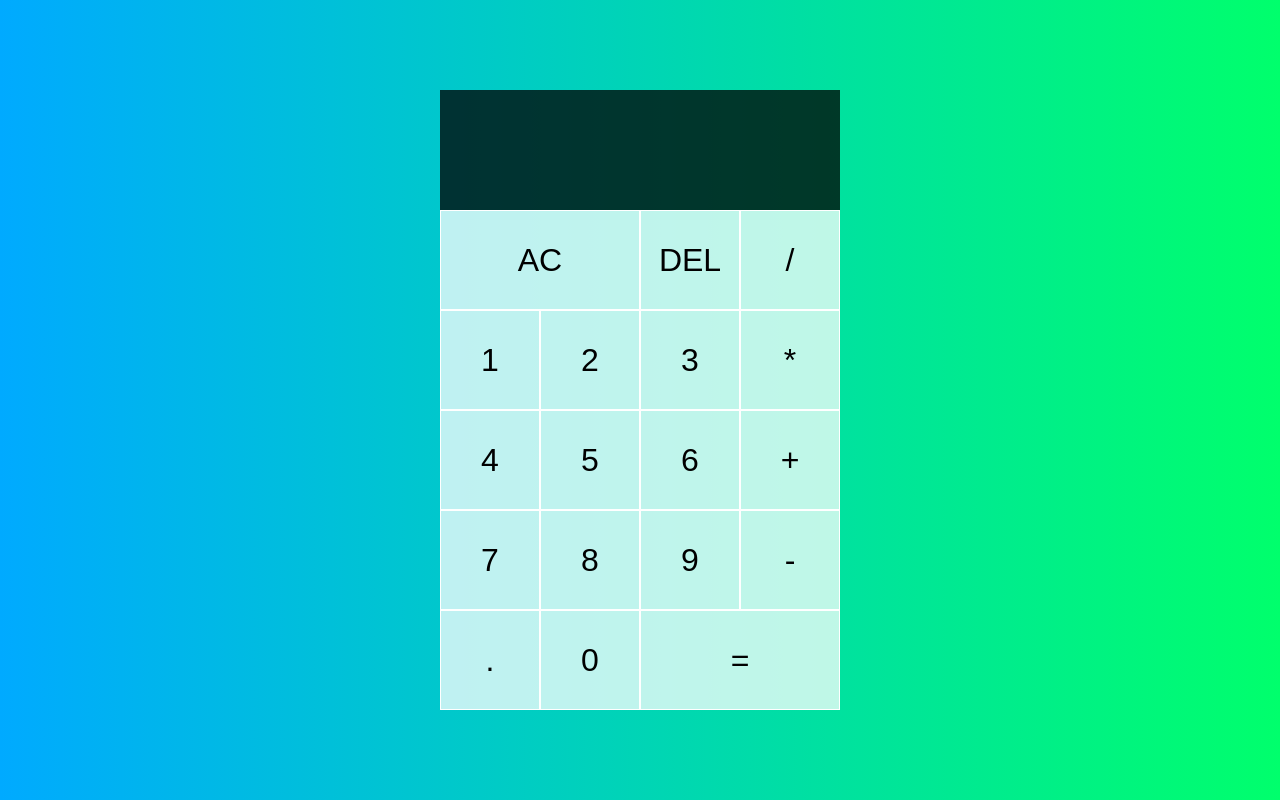
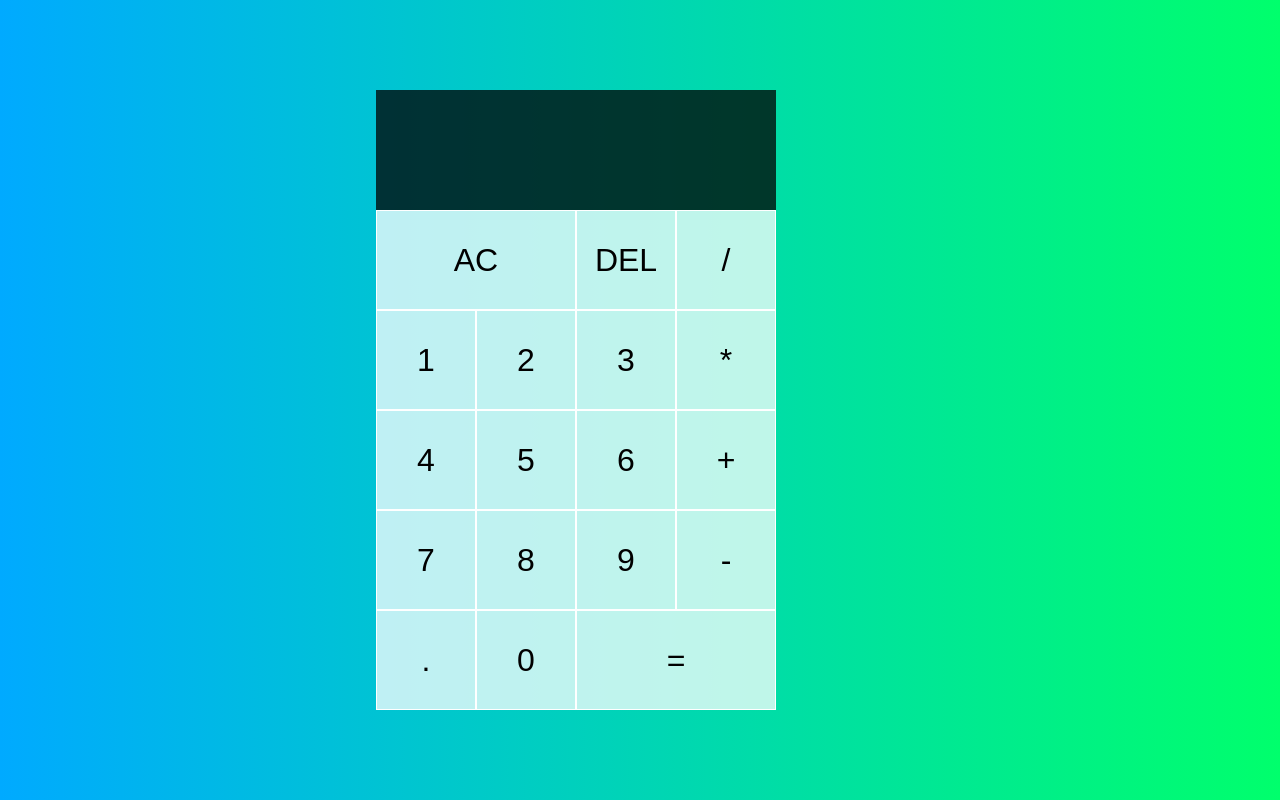
Before and after one commit to dev-athul/Calculator, a plain HTML site: page index.html in a window 1280 px wide. Drawn offline with Linux system fonts and the light colour scheme.

Commit message:
Update style.css

```diff
--- a/style.css
+++ b/style.css
@@ -7,6 +7,11 @@ body{
     padding: 0;
     margin: 0;
     background: linear-gradient(to right, #00AAFF,#00FF6C);
+    display: flex;
+    justify-content: center;
+    align-items: center;
+    height : 100vh;
+    width: 90%;
 }
 .calculator-grid{
     display: grid;
```
